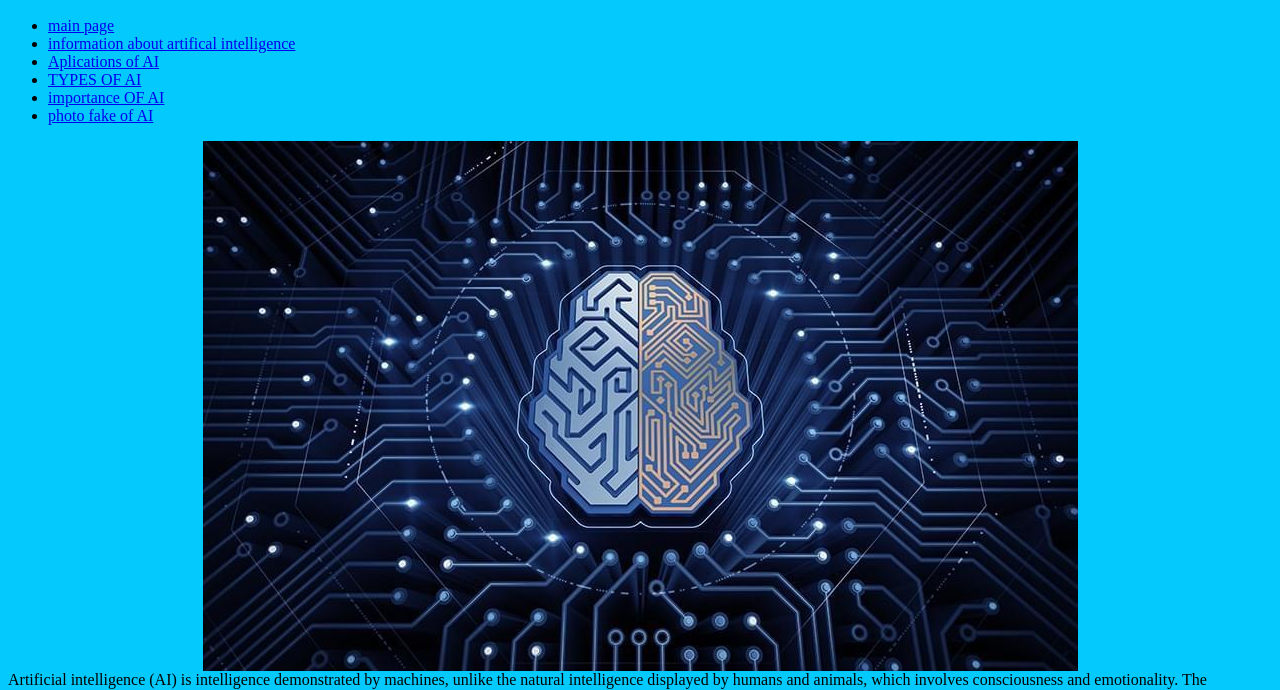
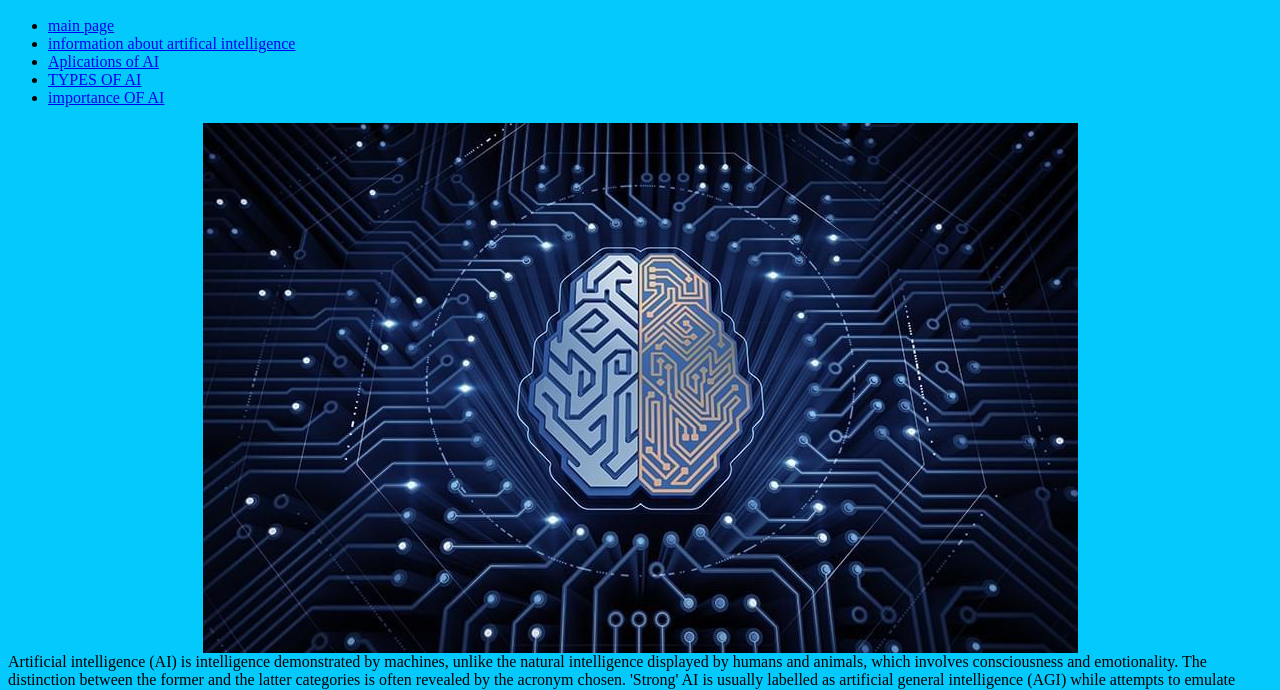
Before and after one commit to ahmedashour2/ece001, a plain HTML site: page mainpage.html in a window 1280 px wide. Shown: the part 96-786 px from the top of the page. Drawn offline with Linux system fonts and the light colour scheme.

Commit message:
Update mainpage.html

```diff
--- a/mainpage.html
+++ b/mainpage.html
@@ -9,7 +9,6 @@
   <li><a href="AplicationsofAI.html">Aplications of AI</a></li>
    <li><a href="typesofAI.html">TYPES OF AI</a></li>
   <li><a href="importanceofAI.html">importance OF AI</a></li>
-   <li><a href="photofake.html">photo fake of AI</a></li>
 </ul>
  <style>
       .img-container {
```
